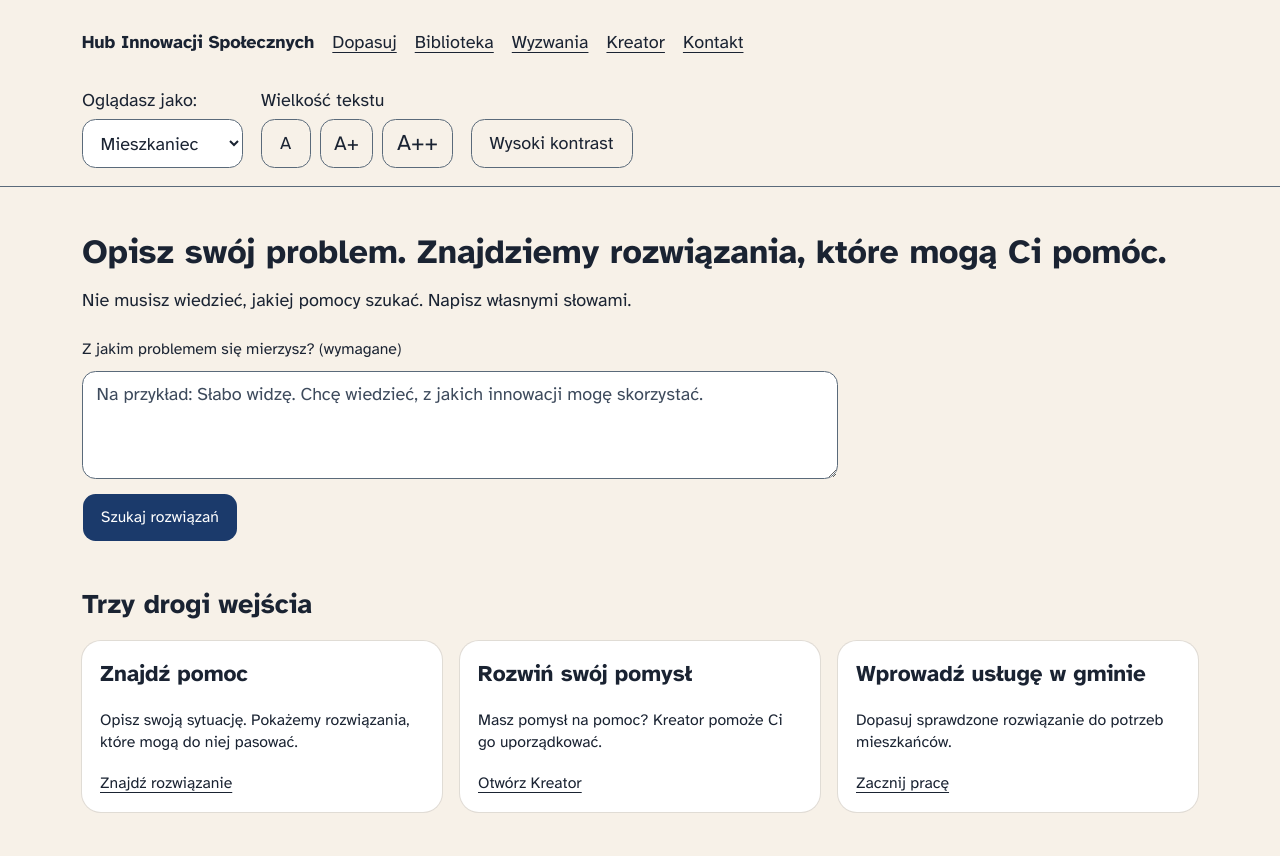
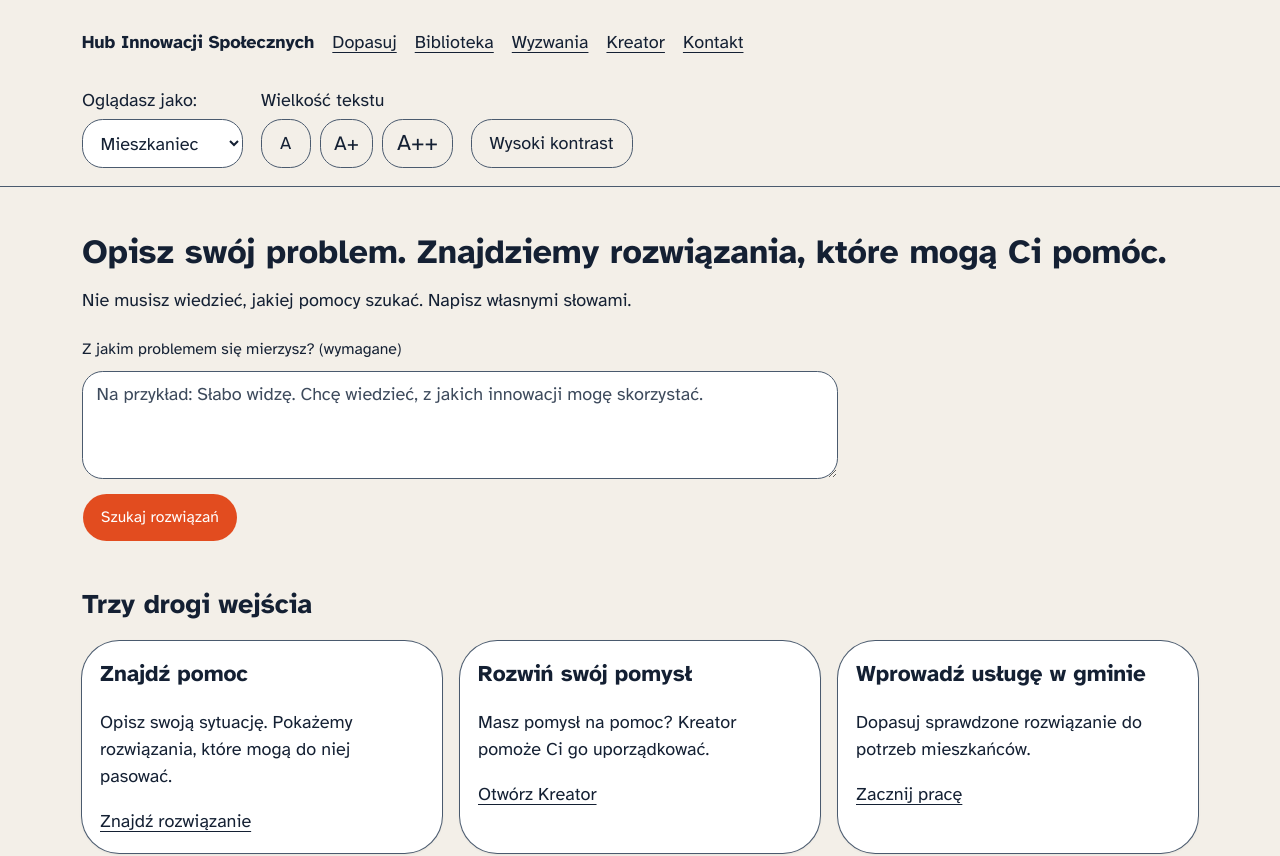
Before and after one commit to NightfallHT/ha-katon, a Next.js app in the folder web/: page / in a window 1280 px wide. Shown: the top 856 px of the page. Built offline with nearby package versions, Linux system fonts and the light colour scheme.

Commit message:
Refresh HubMI visuals: coral pills, airy cards, mobile-first lookbook.
Keeps WCAG targets, Atkinson, and high-contrast tokens while dropping the form-like beige chrome.

```diff
--- a/web/app/globals.css
+++ b/web/app/globals.css
@@ -49,41 +49,41 @@
 }
 
 :root {
-  /* HubMI palette (Sylwia/Hania): warm paper + deep blue + amber CTA */
-  --background: #f7f1e8;
-  --foreground: #1a2332;
+  /* Civic + warm: airy cream, deep sea blue, coral CTA */
+  --background: #f3efe8;
+  --foreground: #142033;
   --card: #ffffff;
-  --card-foreground: #1a2332;
+  --card-foreground: #142033;
   --popover: #ffffff;
-  --popover-foreground: #1a2332;
-  --primary: #1b3a6b;
+  --popover-foreground: #142033;
+  --primary: #0f3d6e;
   --primary-foreground: #ffffff;
-  --secondary: #efe4d4;
-  --secondary-foreground: #1a2332;
-  --muted: #efe4d4;
+  --secondary: #e8efe9;
+  --secondary-foreground: #142033;
+  --muted: #e8efe9;
   --muted-foreground: #3d4a5c;
-  --accent: #c45c26;
+  --accent: #e24c1f;
   --accent-foreground: #ffffff;
   --destructive: #9b1c1c;
-  --border: #5a6a7a;
-  --input: #5a6a7a;
-  --ring: #1b3a6b;
-  --chart-1: #1b3a6b;
-  --chart-2: #c45c26;
-  --chart-3: #3d4a5c;
+  --border: #4a5a6e;
+  --input: #4a5a6e;
+  --ring: #0f3d6e;
+  --chart-1: #0f3d6e;
+  --chart-2: #e24c1f;
+  --chart-3: #1a5f8a;
   --chart-4: #2f6f4e;
   --chart-5: #6b4f1b;
-  --radius: 0.75rem;
-  --sidebar: #efe4d4;
-  --sidebar-foreground: #1a2332;
-  --sidebar-primary: #1b3a6b;
+  --radius: 1.15rem;
+  --sidebar: #e8efe9;
+  --sidebar-foreground: #142033;
+  --sidebar-primary: #0f3d6e;
   --sidebar-primary-foreground: #ffffff;
   --sidebar-accent: #ffffff;
-  --sidebar-accent-foreground: #1a2332;
-  --sidebar-border: #5a6a7a;
-  --sidebar-ring: #1b3a6b;
-  --why: #fff4d6;
-  --why-border: #c45c26;
+  --sidebar-accent-foreground: #142033;
+  --sidebar-border: #4a5a6e;
+  --sidebar-ring: #0f3d6e;
+  --why: #fff6e8;
+  --why-border: #e24c1f;
 }
 
 .dark {
--- a/web/components/innovation-card.tsx
+++ b/web/components/innovation-card.tsx
@@ -22,6 +22,10 @@ export function InnovationCard({ innovation, why, compact }: Props) {
 
   return (
     <Card className="h-full">
+      <div
+        className="h-1.5 bg-gradient-to-r from-primary to-accent"
+        aria-hidden
+      />
       <CardHeader>
         {innovation.image_url ? (
           // eslint-disable-next-line @next/next/no-img-element
@@ -32,9 +36,11 @@ export function InnovationCard({ innovation, why, compact }: Props) {
           />
         ) : null}
         <p>
-          <Badge variant="outline">{categoryLabel(innovation.category)}</Badge>
+          <Badge variant="outline" className="rounded-full">
+            {categoryLabel(innovation.category)}
+          </Badge>
         </p>
-        <Heading className="font-heading text-xl font-bold leading-snug">
+        <Heading className="font-heading text-xl font-bold leading-snug tracking-tight">
           <Link
             href={`/biblioteka/${innovation.id}`}
             className="underline-offset-4 hover:underline"
@@ -50,26 +56,26 @@ export function InnovationCard({ innovation, why, compact }: Props) {
         </p>
         {why ? (
           <p
-            className="rounded-lg border-2 px-3 py-2"
+            className="rounded-2xl px-3 py-2"
             style={{
               background: "var(--why)",
-              borderColor: "var(--why-border)",
+              borderLeft: "5px solid var(--why-border)",
             }}
           >
             <strong>Dlaczego to pasuje. </strong>
             {why}
           </p>
         ) : null}
-        <p className="flex flex-wrap gap-x-4 gap-y-2">
+        <p className="flex flex-col gap-2 sm:flex-row sm:flex-wrap">
           <Link
-            className="inline-flex min-h-11 items-center font-medium underline underline-offset-4"
+            className="inline-flex min-h-11 items-center justify-center rounded-full bg-accent px-4 font-semibold text-accent-foreground"
             href={`/biblioteka/${innovation.id}`}
           >
             Zobacz szczegóły
           </Link>
           {innovation.source_url ? (
             <a
-              className="inline-flex min-h-11 items-center font-medium underline underline-offset-4"
+              className="inline-flex min-h-11 items-center justify-center rounded-full border border-border px-4 font-medium"
               href={innovation.source_url}
               rel="noreferrer"
             >
--- a/web/components/resource-nav.tsx
+++ b/web/components/resource-nav.tsx
@@ -12,17 +12,17 @@ export function ResourceNav({ current }: { current: string }) {
   return (
     <>
       <nav aria-label="Zasobnik wiedzy" className="mb-8">
-        <ul className="flex flex-wrap gap-3">
+        <ul className="-mx-4 flex gap-2 overflow-x-auto px-4 pb-1 sm:mx-0 sm:flex-wrap sm:overflow-visible sm:px-0">
           {LINKS.map((item) => (
-            <li key={item.href}>
+            <li key={item.href} className="shrink-0">
               {item.href === current ? (
-                <span className="inline-flex min-h-11 items-center font-bold">
+                <span className="inline-flex min-h-11 items-center rounded-full bg-primary px-4 font-semibold text-primary-foreground">
                   {item.label}
                 </span>
               ) : (
                 <Link
                   href={item.href}
-                  className="inline-flex min-h-11 items-center underline underline-offset-4"
+                  className="inline-flex min-h-11 items-center rounded-full border border-border bg-card px-4"
                 >
                   {item.label}
                 </Link>
--- a/web/components/ui/button.tsx
+++ b/web/components/ui/button.tsx
@@ -8,9 +8,9 @@ const buttonVariants = cva(
   {
     variants: {
       variant: {
-        default: "bg-primary text-primary-foreground hover:bg-primary/80",
+        default: "rounded-full bg-accent text-accent-foreground hover:bg-accent/90",
         outline:
-          "border-border bg-background hover:bg-muted hover:text-foreground aria-expanded:bg-muted aria-expanded:text-foreground dark:border-input dark:bg-input/30 dark:hover:bg-input/50",
+          "rounded-full border-border bg-background hover:bg-muted hover:text-foreground aria-expanded:bg-muted aria-expanded:text-foreground dark:border-input dark:bg-input/30 dark:hover:bg-input/50",
         secondary:
           "bg-secondary text-secondary-foreground hover:bg-[color-mix(in_oklch,var(--secondary),var(--foreground)_5%)] aria-expanded:bg-secondary aria-expanded:text-secondary-foreground",
         ghost:
--- a/web/components/ui/card.tsx
+++ b/web/components/ui/card.tsx
@@ -11,7 +11,7 @@ function Card({
       data-slot="card"
       data-size={size}
       className={cn(
-        "group/card flex flex-col gap-(--card-spacing) overflow-hidden rounded-xl bg-card py-(--card-spacing) text-sm text-card-foreground ring-1 ring-foreground/10 [--card-spacing:--spacing(4)] has-data-[slot=card-footer]:pb-0 has-[>img:first-child]:pt-0 data-[size=sm]:[--card-spacing:--spacing(3)] data-[size=sm]:has-data-[slot=card-footer]:pb-0 *:[img:first-child]:rounded-t-xl *:[img:last-child]:rounded-b-xl",
+        "group/card flex flex-col gap-(--card-spacing) overflow-hidden rounded-2xl bg-card py-(--card-spacing) text-base text-card-foreground shadow-sm ring-1 ring-border [--card-spacing:--spacing(4)] has-data-[slot=card-footer]:pb-0 has-[>img:first-child]:pt-0 data-[size=sm]:[--card-spacing:--spacing(3)] data-[size=sm]:has-data-[slot=card-footer]:pb-0 *:[img:first-child]:rounded-t-2xl *:[img:last-child]:rounded-b-2xl",
         className
       )}
       {...props}
```
Also changed, not shown: 2 other files (tests, documents, lock files or other folders).
